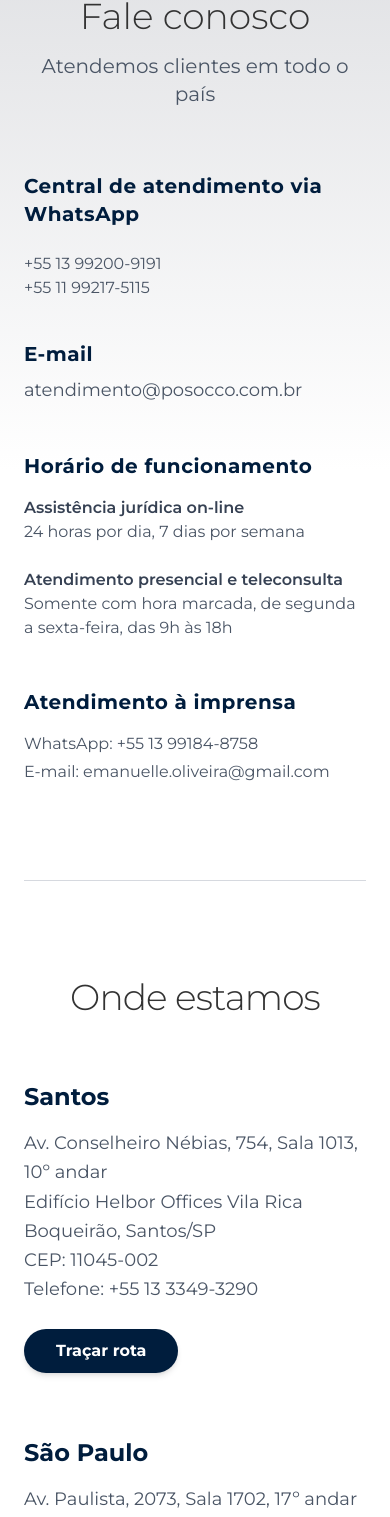
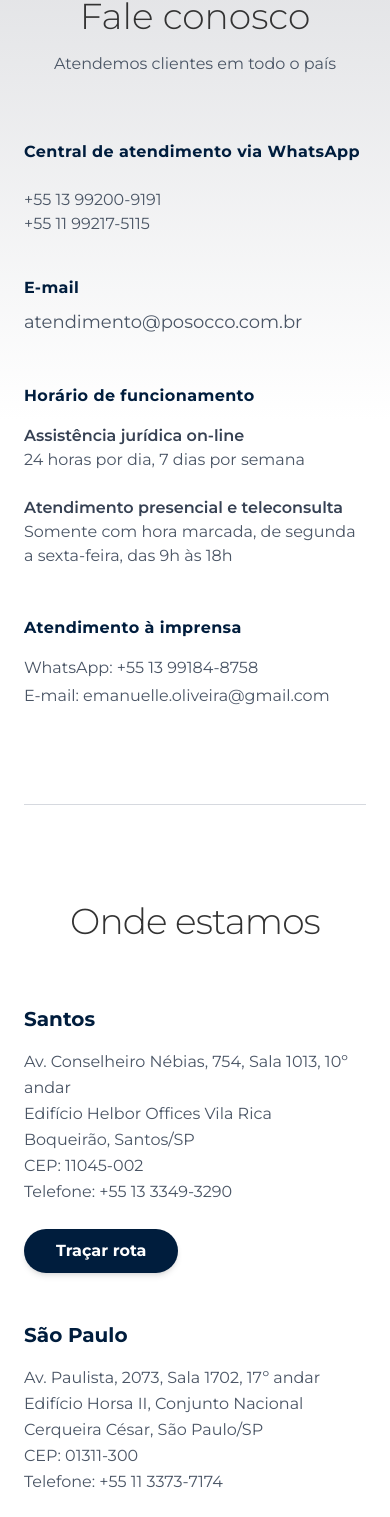
Before and after one commit to leoers/posocco, a Next.js app: page /noticias/1 in a window 390 px wide. Shown: the part 1056-2573 px from the top of the page. Built offline with nearby package versions, Linux system fonts and the light colour scheme; no server answers.

Commit message:
ajustes finais post

```diff
--- a/app/componentes/OndeEstamos.tsx
+++ b/app/componentes/OndeEstamos.tsx
@@ -60,11 +60,11 @@
           className="text-center mb-24"
         >
           <h2 className="text-[#333] text-4xl md:text-5xl font-light mb-4">Fale conosco</h2>
-          <p className="text-gray-600 text-xl md:text-2xl mb-16">Atendemos clientes em todo o país</p>
+          <p className="text-gray-600 md:text-2xl mb-16">Atendemos clientes em todo o país</p>
 
-          <div className="grid grid-cols-1 md:grid-cols-2 lg:grid-cols-3 gap-12 text-left">
+          <div className="w-full max-w-7xl mx-auto grid grid-cols-1 md:grid-cols-3 gap-12 text-left">
             <div className="space-y-6">
-              <h3 className="text-[#001D3D] font-bold text-xl tracking-wide">Central de atendimento via WhatsApp</h3>
+              <h3 className="text-[#001D3D] font-bold tracking-wide">Central de atendimento via WhatsApp</h3>
               <div className="text-gray-600 space-y-0">
                 <p>+55 13 99200-9191</p>
                 <p>+55 11 99217-5115</p>
@@ -72,14 +72,14 @@
                 <p>+55 11 97827-4041</p> */}
               </div>
               <div className="pt-4">
-                <h3 className="text-[#001D3D] font-bold text-xl tracking-wide mb-2">E-mail</h3>
+                <h3 className="text-[#001D3D] font-bold tracking-wide mb-2">E-mail</h3>
                 <p className="text-gray-600 text-lg">atendimento@posocco.com.br</p>
               </div>
             </div>
 
             <div className="space-y-8">
               <div>
-                <h3 className="text-[#001D3D] font-bold text-xl mb-4 tracking-wide">
+                <h3 className="text-[#001D3D] font-bold mb-4 tracking-wide">
                   Horário de funcionamento
                 </h3>
                 <div className="mb-6">
@@ -94,7 +94,7 @@
             </div>
 
             <div className="space-y-4">
-              <h3 className="text-[#001D3D] font-bold text-xl mb-4 tracking-wide">
+              <h3 className="text-[#001D3D] font-bold mb-4 tracking-wide">
                 Atendimento à imprensa
               </h3>
               <div className="text-gray-600 space-y-1">
@@ -117,11 +117,11 @@
         >
           <h2 className="text-[#333] text-4xl md:text-5xl font-light mb-16 tracking-tight">Onde estamos</h2>
 
-          <div className="grid grid-cols-1 md:grid-cols-2 lg:grid-cols-3 gap-16 text-left">
+          <div className="w-full max-w-7xl mx-auto grid grid-cols-1 md:grid-cols-3 gap-12 text-left">
             {enderecos.map((item) => (
               <div key={item.cidade} className="flex flex-col">
-                <h3 className="text-[#001D3D] font-extrabold text-2xl mb-4">{item.cidade}</h3>
-                <div className="text-gray-600 text-lg leading-relaxed mb-6">
+                <h3 className="text-[#001D3D] font-extrabold text-xl mb-4">{item.cidade}</h3>
+                <div className="text-gray-600 leading-relaxed mb-6">
                   <p>{item.logradouro}</p>
                   <p>{item.edificio}</p>
                   <p>{item.bairro}</p>
--- a/app/componentes/PostsAdicionais.tsx
+++ b/app/componentes/PostsAdicionais.tsx
@@ -8,6 +8,7 @@
   id: number;
   title: { rendered: string };
   link: string;
+  date: string;
   slug: string; // Adicionado para manter consistência
   _embedded?: {
     "wp:featuredmedia"?: Array<{ source_url: string }>;
@@ -97,6 +98,9 @@
                             className="text-[#333] font-bold text-xl lg:text-2xl leading-tight line-clamp-3 group-hover:text-[#001D3D] transition-colors"
                             dangerouslySetInnerHTML={{ __html: post.title.rendered }}
                           />
+                          <p className="text-[10px] text-gray-400 font-bold uppercase tracking-widest pt-2">
+                            {new Date(post.date).toLocaleDateString('pt-BR')}
+                          </p>
                         </div>
                       </a>
                     </div>
--- a/app/componentes/noticiais-blog.tsx
+++ b/app/componentes/noticiais-blog.tsx
@@ -58,10 +58,10 @@
                     dangerouslySetInnerHTML={{ __html: post.title.rendered }}
                   />
 
-                  <div
+                  {/* <div
                     className="text-gray-500 text-sm line-clamp-3 leading-relaxed"
                     dangerouslySetInnerHTML={{ __html: post.excerpt.rendered }}
-                  />
+                  /> */}
 
                   <p className="text-[10px] text-gray-400 font-bold uppercase tracking-widest pt-2">
                     {new Date(post.date).toLocaleDateString('pt-BR')}
--- a/app/noticias/[slug]/page.tsx
+++ b/app/noticias/[slug]/page.tsx
@@ -116,9 +116,11 @@
         )}
 
         <h1 className="text-3xl md:text-5xl font-bold text-center mb-12" dangerouslySetInnerHTML={{ __html: post.title.rendered }} />
-
+        <p className="text-[10px] text-gray-400 font-bold uppercase tracking-widest pt-2">
+          {new Date(post.date).toLocaleDateString('pt-BR')}
+        </p>
         <article
-          className="prose prose-lg max-w-none"
+          className="mt-12 prose prose-lg max-w-none"
           dangerouslySetInnerHTML={{ __html: post.content.rendered }}
         />
 
```
